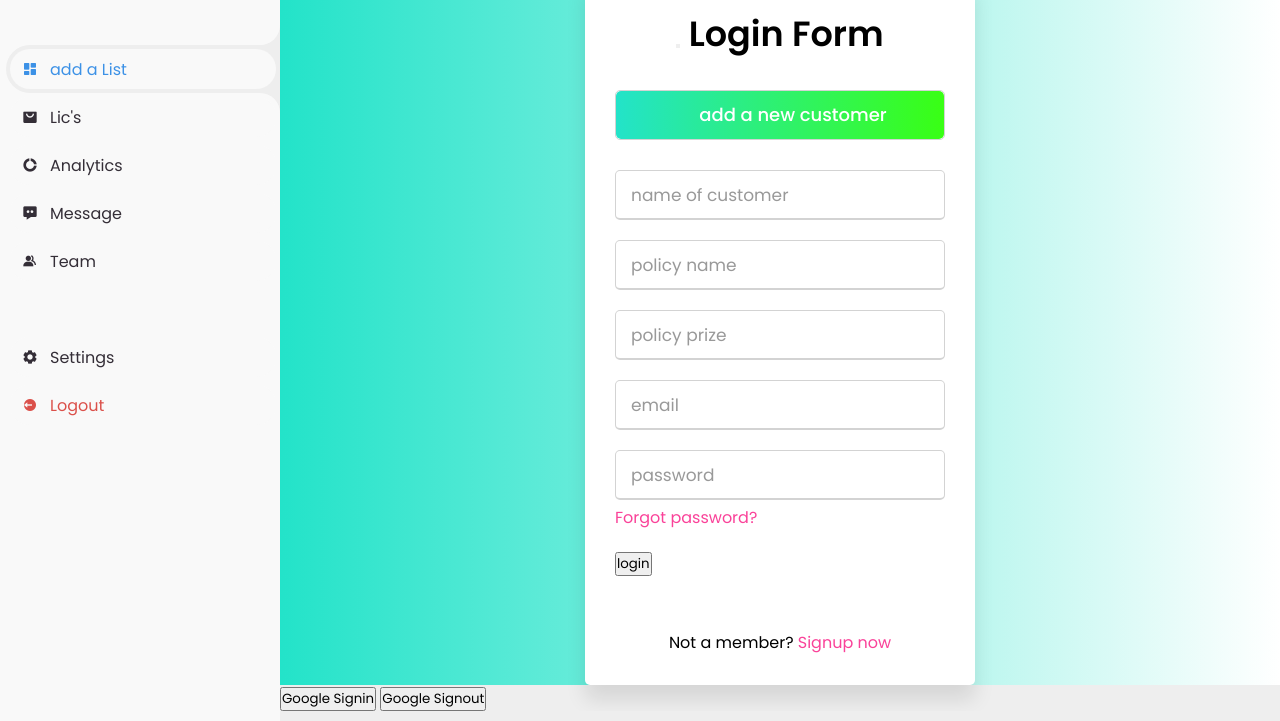
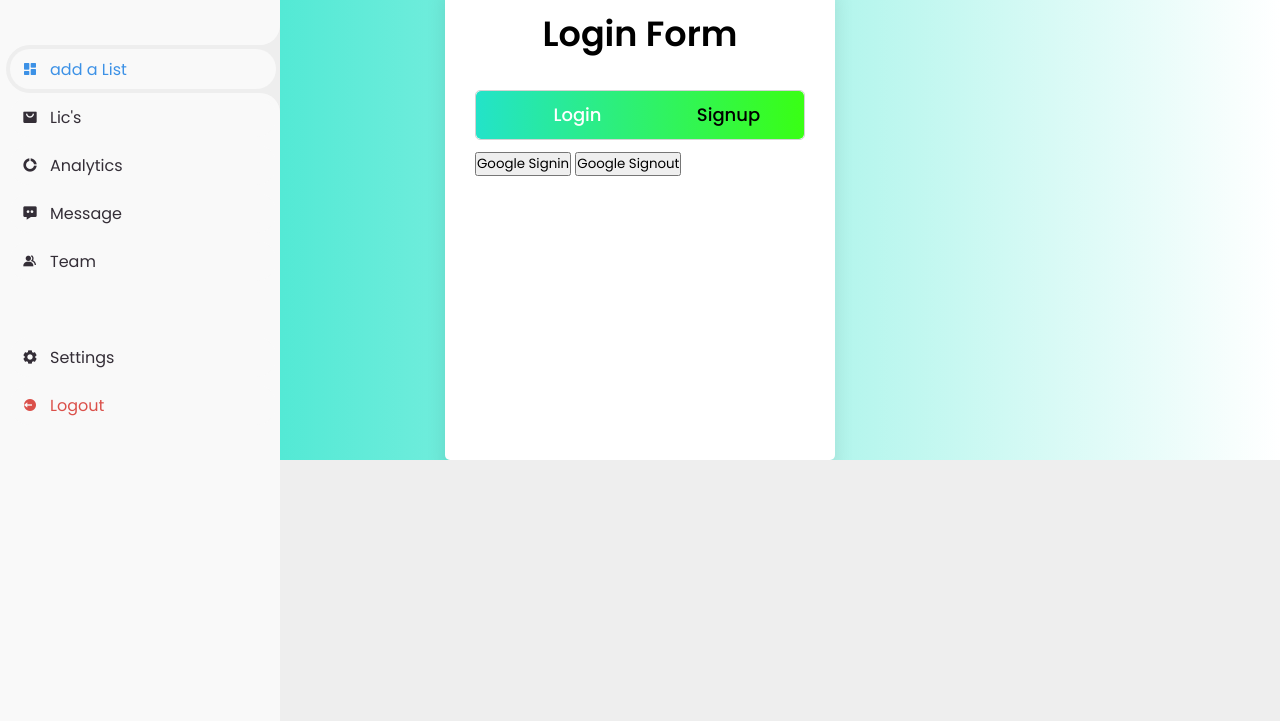
Before and after one commit to videju/lic_project, a website: page index.html in a window 1280 px wide. Shown: the part 79-800 px from the top of the page. Drawn offline with nearby package versions, Linux system fonts and the light colour scheme.

Commit message:
Update index.html

```diff
--- a/index.html
+++ b/index.html
@@ -232,15 +232,21 @@
 				</div>
 			</div>
 		</main>  -->
-		<div id="add_a_List">
+
+
+
+
+		<!-- <button onclick = "googleSignin()">Google Signin</button>
+        <button onclick = "googleSignout()">Google Signout</button> -->
+	 </div>
+		<!-- MAIN -->
+	</section>
+	<!-- CONTENT -->
 	<div class="login_section">
 
 		<div class="wrapper">
 			<div class="title-text">
 			   <div class="title login">
-					<button>
-
-					</button>
 				  Login Form
 			   </div>
 			   <div class="title signup">
@@ -251,53 +257,35 @@
 			   <div class="slide-controls">
 				  <input type="radio" name="slide" id="login" checked>
 				  <input type="radio" name="slide" id="signup">
-					  <label for="login" class="slide login">add a new customer</label>
-
+				  <label for="login" class="slide login">Login</label>
+				  <label for="signup" class="slide signup">Signup</label>
 				  <div class="slider-tab"></div>
 			   </div>
 			   <div class="form-inner">
 				  <form action="#" class="login">
+					<button onclick = "googleSignin()">Google Signin</button>
+					<button onclick = "googleSignout()">Google Signout</button>
+				  </form>
+				  <form action="#" class="signup">
 					 <div class="field">
-							<input id="full_name" type="text" placeholder="name of customer" required>
+						<input type="text" placeholder="Email Address" required>
 					 </div>
 					 <div class="field">
-							<input id="policy_name" type="text" placeholder="policy name" required>
+						<input type="password" placeholder="Password" required>
 					 </div>
 					 <div class="field">
-							<input id="policy_prize"  type="text" placeholder="policy prize" required>
-						 </div>
-						 <div class="field">
-							<input id="email"  type="text" placeholder="email" required>
-						 </div>
-						 <div class="field">
-							<input id="password"  type="password" placeholder="password" required>
-						 </div>
-						 <div class="pass-link">
-							<a href="#">Forgot password?</a>
+						<input type="password" placeholder="Confirm password" required>
 					 </div>
 					 <div class="field btn">
-
-							<button  id="bton" onclick="register()">login  </button>
-
-						 </div>
-						 <div class="signup-link">
-							Not a member? <a href="">Signup now</a>
+						<div class="btn-layer"></div>
+						<input type="submit" value="Signup">
 					 </div>
 				  </form>
-
 			   </div>
 			</div>
 		 </div>
 
 	</div>
-	</div>
-	 <div>
-		<button onclick = "googleSignin()">Google Signin</button>
-        <button onclick = "googleSignout()">Google Signout</button>
-	 </div>
-		<!-- MAIN -->
-	</section>
-	<!-- CONTENT -->
 
 	<script src="https://www.gstatic.com/firebasejs/8.6.8/firebase-app.js"></script>
 	<script src="https://www.gstatic.com/firebasejs/8.6.8/firebase-auth.js"></script>
```
Lines whose indentation alone changed are shown as unchanged.
